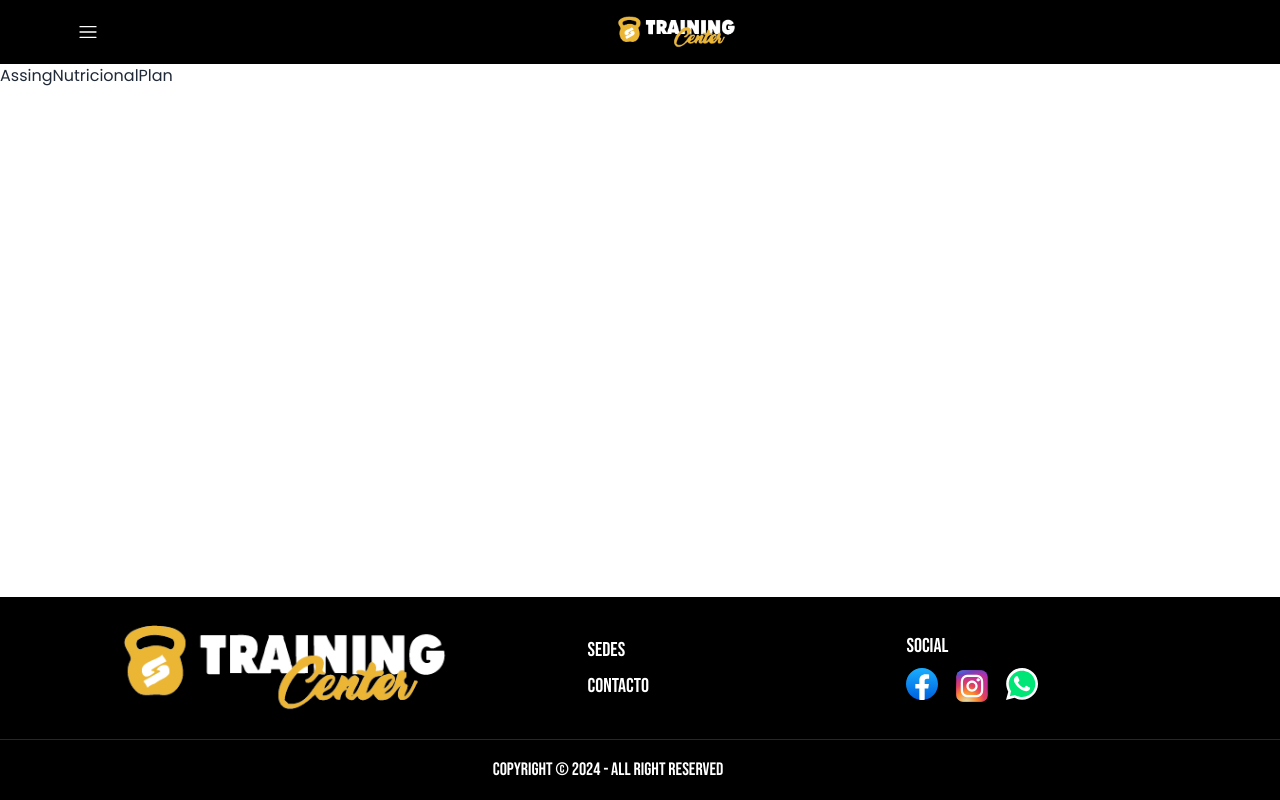
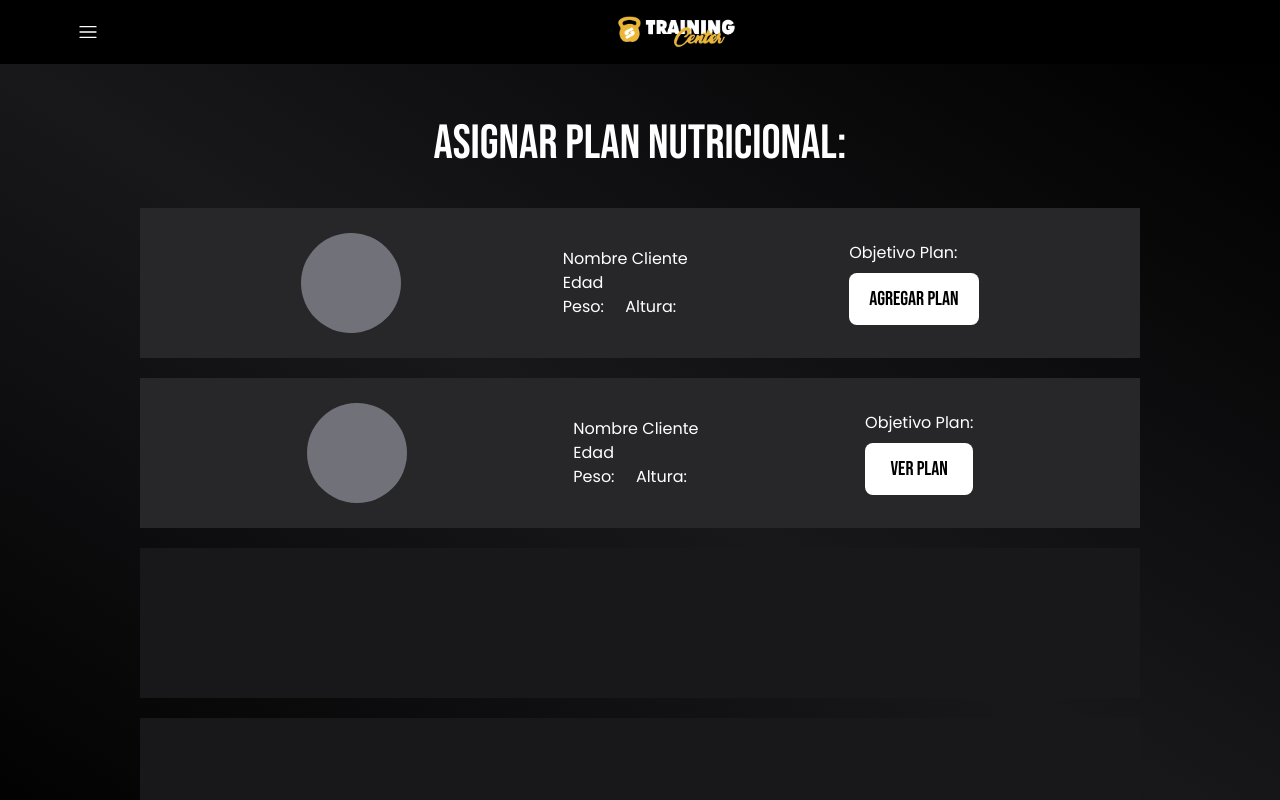
Before and after one commit to briziomauro/PPS-FrontEnd, a React (Vite) app: page /profesorid/assing-nutritional-plan in a window 1280 px wide. Shown: the top 800 px of the page. Built offline with nearby package versions, Linux system fonts and the light colour scheme.

Commit message:
style: professor pages

```diff
--- a/src/components/assingNutricionalPlan/AssingNutricionalPlan.jsx
+++ b/src/components/assingNutricionalPlan/AssingNutricionalPlan.jsx
@@ -2,7 +2,86 @@ import React from 'react'
 
 const AssingNutricionalPlan = () => {
   return (
-    <div>AssingNutricionalPlan</div>
+    <div>
+      <div className='flex flex-col justify-center items-center w-full h-screen bg-gradient-to-bl from-black via-zinc-900 to-black'>
+        <h3 className='font-bebas text-5xl text-white mb-10'>ASIGNAR PLAN NUTRICIONAL:</h3>
+        <div className='overflow-y-scroll h-[600px]'>
+          <div className='flex flex-col gap-5 mx-10'>
+            <div className='bg-zinc-800 w-[1000px] h-[150px] flex justify-evenly items-center text-white'>
+              <div className='bg-zinc-500 rounded-full h-[100px] w-[100px]' />
+              <div className='flex flex-col'>
+                <p>Nombre Cliente</p>
+                <p>Edad</p>
+                <div className='flex'>
+                  <p className='flex-1'>Peso:</p>
+                  <p className='flex-1'>Altura:</p>
+                </div>
+              </div>
+              <div className='flex flex-col justify-evenly gap-2'>
+                <p>Objetivo Plan:</p>
+                {/*Esto va a ser el endpoint de "POST Rutina" */}
+                <button className="bg-white text-black px-5 py-3 rounded-lg uppercase font-bebas text-xl hover:text-white hover:bg-yellow-500 transition-all duration-200" onClick={() => document.getElementById('my_modal_3').showModal()}>Agregar Plan</button>
+                <dialog id="my_modal_3" className="modal">
+                  <div className="modal-box bg-white text-black">
+                    <form method="dialog">
+                      <button className="btn btn-sm btn-circle btn-ghost absolute right-2 top-2">✕</button>
+                    </form>
+                    <h3 className="font-bold text-lg">Plan Alimenticio para *Nombre Cliente*</h3>
+                    <p className="py-4">Formulario de Nuevo Plan</p>
+                  </div>
+                </dialog>
+              </div>
+            </div>
+            <div className='bg-zinc-800 w-[1000px] h-[150px] flex justify-evenly items-center text-white'>
+              <div className='bg-zinc-500 rounded-full h-[100px] w-[100px]' />
+              <div className='flex flex-col'>
+                <p>Nombre Cliente</p>
+                <p>Edad</p>
+                <div className='flex'>
+                  <p className='flex-1'>Peso:</p>
+                  <p className='flex-1'>Altura:</p>
+                </div>
+              </div>
+              <div className='flex flex-col justify-evenly gap-2'>
+                <p>Objetivo Plan:</p>
+                {/*Esto va a ser el endpoint de "POST Plan Nutricional" */}
+                <button className="bg-white text-black px-5 py-3 rounded-lg uppercase font-bebas text-xl hover:text-white hover:bg-yellow-500 transition-all duration-200" onClick={() => document.getElementById('my_modal_4').showModal()}>Ver Plan</button>
+                <dialog id="my_modal_4" className="modal">
+                  <div className="modal-box bg-white text-black">
+                    <form method="dialog">
+                      <button className="btn btn-sm btn-circle btn-ghost absolute right-2 top-2">✕</button>
+                    </form>
+                    <h3 className="font-bold text-lg">Plan de *Nombre Cliente*</h3>
+                    <p className="py-4">Ver Plan</p>
+                    <div className='flex justify-evenly gap-3'>
+                      {/*Esto va a ser el endpoint de "PUT/DELETE Plan Nutricional" */}
+                      <button className='bg-zinc-800 text-white flex-1 p-2 rounded-sm font-bebas text-lg hover:bg-zinc-900'>Editar</button>
+                      <button className='bg-zinc-800 text-white flex-1 p-2 rounded-sm font-bebas text-lg hover:bg-zinc-900'>Eliminar</button>
+                    </div>
+                  </div>
+                </dialog>
+              </div>
+            </div>
+            <div className='bg-zinc-900 w-[1000px] h-[150px]'>
+
+            </div>
+            <div className='bg-zinc-900 w-[1000px] h-[150px]'>
+
+            </div>
+            <div className='bg-zinc-900 w-[1000px] h-[150px]'>
+
+            </div>
+            <div className='bg-zinc-900 w-[1000px] h-[150px]'>
+
+            </div>
+            <div className='bg-zinc-900 w-[1000px] h-[150px]'>
+
+            </div>
+          </div>
+        </div>
+
+      </div>
+    </div>
   )
 }
 
--- a/src/components/assingRoutine/AssingRoutine.jsx
+++ b/src/components/assingRoutine/AssingRoutine.jsx
@@ -3,11 +3,11 @@ import React from 'react'
 const AssingRoutine = () => {
   return (
     <div>
-      <div className='flex flex-col justify-center items-center w-full h-screen'>
-        <h3 className='font-bebas text-5xl text-black mb-10'>ASIGNAR RUTINAS:</h3>
+      <div className='flex flex-col justify-center items-center w-full h-screen bg-gradient-to-bl from-black via-zinc-900 to-black'>
+        <h3 className='font-bebas text-5xl text-white mb-10'>ASIGNAR RUTINAS:</h3>
         <div className='overflow-y-scroll h-[600px]'>
           <div className='flex flex-col gap-5 mx-10'>
-            <div className='bg-zinc-900 w-[800px] h-[150px] flex justify-evenly items-center text-white'>
+            <div className='bg-zinc-800 w-[1000px] h-[150px] flex justify-evenly items-center text-white'>
               <div className='bg-zinc-500 rounded-full h-[100px] w-[100px]' />
               <div className='flex flex-col'>
                 <p>Nombre Cliente</p>
@@ -19,25 +19,62 @@ const AssingRoutine = () => {
               </div>
               <div className='flex flex-col justify-evenly gap-2'>
                 <p>Objetivo Rutina:</p>
-                <button className='bg-white text-black p-3'>AGREGAR RUTINA</button>
+                {/*Esto va a ser el endpoint de "POST Rutina" */}
+                <button className="bg-white text-black px-5 py-3 rounded-lg uppercase font-bebas text-xl hover:text-white hover:bg-yellow-500 transition-all duration-200" onClick={() => document.getElementById('my_modal_3').showModal()}>Agregar Rutina</button>
+                <dialog id="my_modal_3" className="modal">
+                  <div className="modal-box bg-white text-black">
+                    <form method="dialog">
+                      <button className="btn btn-sm btn-circle btn-ghost absolute right-2 top-2">✕</button>
+                    </form>
+                    <h3 className="font-bold text-lg">Rutina para *Nombre Cliente*</h3>
+                    <p className="py-4">Formulario de Nueva Rutina</p>
+                  </div>
+                </dialog>
               </div>
             </div>
-            <div className='bg-zinc-900 w-[800px] h-[150px]'>
+            <div className='bg-zinc-800 w-[1000px] h-[150px] flex justify-evenly items-center text-white'>
+              <div className='bg-zinc-500 rounded-full h-[100px] w-[100px]' />
+              <div className='flex flex-col'>
+                <p>Nombre Cliente</p>
+                <p>Edad</p>
+                <div className='flex'>
+                  <p className='flex-1'>Peso:</p>
+                  <p className='flex-1'>Altura:</p>
+                </div>
+              </div>
+              <div className='flex flex-col justify-evenly gap-2'>
+                <p>Objetivo Rutina:</p>
+                {/*Esto va a ser el endpoint de "POST Rutina" */}
+                <button className="bg-white text-black px-5 py-3 rounded-lg uppercase font-bebas text-xl hover:text-white hover:bg-yellow-500 transition-all duration-200" onClick={() => document.getElementById('my_modal_4').showModal()}>Ver Rutina</button>
+                <dialog id="my_modal_4" className="modal">
+                  <div className="modal-box bg-white text-black">
+                    <form method="dialog">
+                      <button className="btn btn-sm btn-circle btn-ghost absolute right-2 top-2">✕</button>
+                    </form>
+                    <h3 className="font-bold text-lg">Rutina de *Nombre Cliente*</h3>
+                    <p className="py-4">Ver Rutina</p>
+                    <div className='flex justify-evenly gap-3'>
+                      {/*Esto va a ser el endpoint de "PUT/DELETE Rutina" */}
+                      <button className='bg-zinc-800 text-white flex-1 p-2 rounded-sm font-bebas text-lg hover:bg-zinc-900'>Editar</button>
+                      <button className='bg-zinc-800 text-white flex-1 p-2 rounded-sm font-bebas text-lg hover:bg-zinc-900'>Eliminar</button>
+                    </div>
+                  </div>
+                </dialog>
+              </div>
+            </div>
+            <div className='bg-zinc-900 w-[1000px] h-[150px]'>
 
             </div>
-            <div className='bg-zinc-900 w-[800px] h-[150px]'>
+            <div className='bg-zinc-900 w-[1000px] h-[150px]'>
 
             </div>
-            <div className='bg-zinc-900 w-[800px] h-[150px]'>
+            <div className='bg-zinc-900 w-[1000px] h-[150px]'>
 
             </div>
-            <div className='bg-zinc-900 w-[800px] h-[150px]'>
+            <div className='bg-zinc-900 w-[1000px] h-[150px]'>
 
             </div>
-            <div className='bg-zinc-900 w-[800px] h-[150px]'>
-
-            </div>
-            <div className='bg-zinc-900 w-[800px] h-[150px]'>
+            <div className='bg-zinc-900 w-[1000px] h-[150px]'>
 
             </div>
           </div>
--- a/src/components/calendarProf/CalendarProf.jsx
+++ b/src/components/calendarProf/CalendarProf.jsx
@@ -10,9 +10,9 @@ const CalendarProf = () => {
 
     const fetchEvents = async () => {
         const mockData = [
-            { title: 'Evento 1', date: '2024-09-01', description: 'Descripción del evento 1' },
-            { title: 'Evento 2', date: '2024-09-15', description: 'Descripción del evento 2' },
-            { title: 'Evento 3', date: '2024-09-21', description: 'Descripción del evento 3' },
+            { title: 'Evento 1', date: '2024-10-05', description: 'Descripción del evento 1' },
+            { title: 'Evento 2', date: '2024-10-15', description: 'Descripción del evento 2' },
+            { title: 'Evento 3', date: '2024-10-21', description: 'Descripción del evento 3' },
         ];
         setEvents(mockData);
     };
```
Also changed, not shown: src/components/professorPage/ProfessorPage.jsx (+48 -22 lines).
